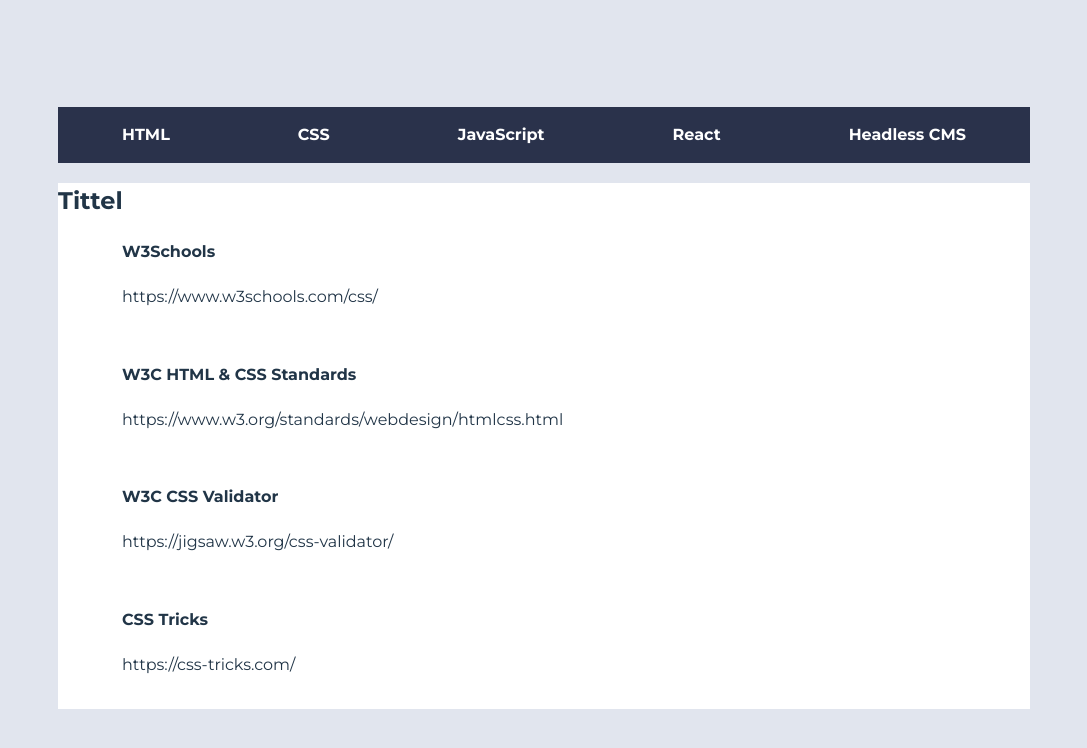
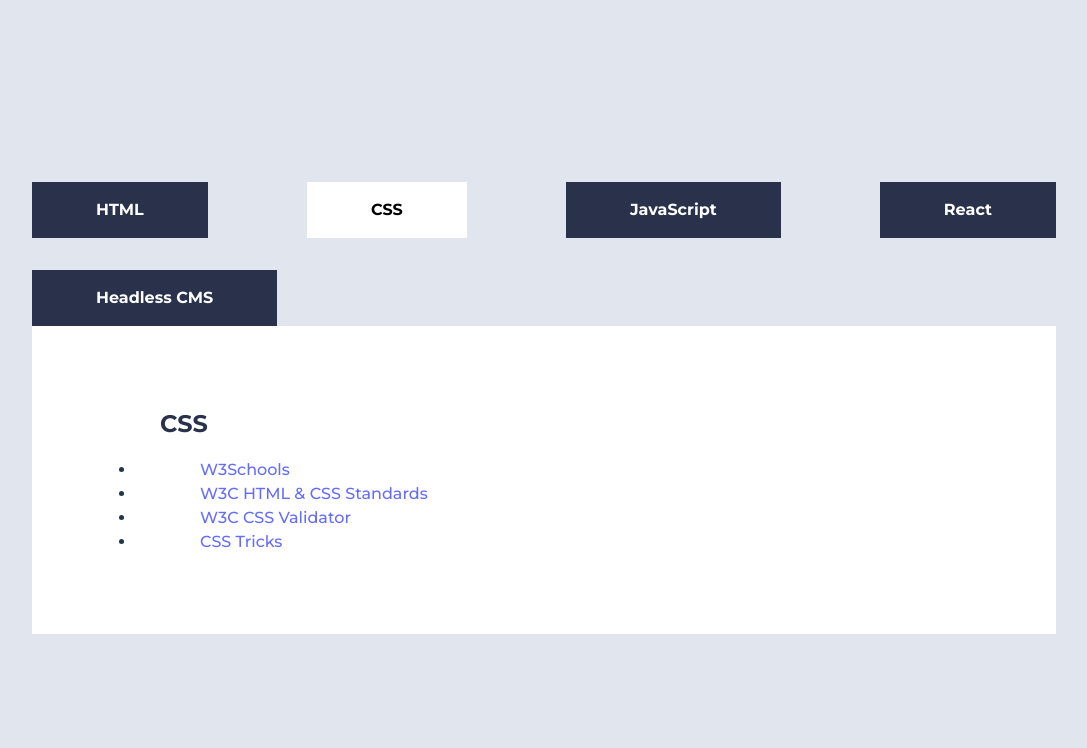
Before and after one commit to Rubinadragon/uin25ak2_resourceapp_vegstein, a React (Vite) app: page /css in a window 1280 px wide. Shown: the top 748 px of the page, without its empty margins (96-1183 px from the left). Built offline with nearby package versions, Linux system fonts and the light colour scheme.

Commit message:
Tittel, Nav, ResourcePage, Resources
Tittel er nå dynamisk og i uppercase.
Link i nav.jsx er nå navlink for å få lettere til active-klassen.
filter foregår nå i Resourcepage og sender props til resources.
resources har ikke lenger h4, og overskriften er nå isteden PageTitle.

```diff
--- a/src/App.jsx
+++ b/src/App.jsx
@@ -1,9 +1,9 @@
+//https://stackoverflow.com/questions/34735580/how-to-do-a-redirect-to-another-route-with-react-router
 import { useState } from 'react'
 import './App.css'
 import Layout from './components/Layout'
-import { Route, Routes, useParams } from 'react-router'
+import { Navigate, Route, Routes, useParams } from 'react-router'
 import {resources} from './assets/ressurser'
-import Resources from './components/resources'
 import ResourcePage from './components/ResourcePage'
 
 function App() {
@@ -13,6 +13,8 @@
   return (
     <Layout>
       <Routes>
+        {/*Linjen under fra siste forslag på første kommentar fra denne siden:https://stackoverflow.com/questions/70437952/is-there-a-way-to-set-a-default-route-with-react-router-v6*/}
+        <Route path="*" element={<Navigate to="html" replace/>}/>
         <Route path="/:slug" element={<ResourcePage resources={resources} category={resources.category} title={resources.title} url={resources.url}/>}/>
       </Routes>
     </Layout>
--- a/src/assets/styles/layout.scss
+++ b/src/assets/styles/layout.scss
@@ -9,7 +9,7 @@
 
 #root{
     text-align: left;
-    padding: 0;
+    padding: 10%;
 }
 
 body{
--- a/src/assets/styles/nav.scss
+++ b/src/assets/styles/nav.scss
@@ -54,12 +54,16 @@
     #tabs{
         flex-direction: row;
         justify-content: space-between;
-    }
-    a:hover{
+        a{
+            padding: 1rem 4rem;
+        }
+        a:hover{
             background-color: $linkColor;
         }
+    }
+
     a{
-        padding: 1rem 4rem;
+        padding: 0rem 4rem;
         margin: 1rem 0 0 0;
         cursor: pointer;
     }
--- a/src/assets/styles/resourcePage.scss
+++ b/src/assets/styles/resourcePage.scss
@@ -8,14 +8,20 @@
 
 main{
     background-color: $white;
-    padding: 4rem
+    padding: 4rem;
     h2{
+        padding: 1rem 4rem 0;
+        margin: 0;
         color: $secondaryColor;
     }
     article{
         padding: 0 4rem 1rem;
+        li{
+            padding: 0.5rem;
+        }
         a{
             color: $linkColor;
+            padding: 0;
         }
     }
 }
--- a/src/components/Layout.jsx
+++ b/src/components/Layout.jsx
@@ -7,9 +7,9 @@
             <header>
                 <Nav/>
             </header>
-            {children}
+            <main>
+                {children}
+            </main>
         </>
-
-    //<script src="script.js"></script>
     )
 }
--- a/src/components/Nav.jsx
+++ b/src/components/Nav.jsx
@@ -1,19 +1,39 @@
+//https://salehmubashar.com/blog/how-to-create-active-links-using-react-router-v6
 import "../assets/styles/nav.scss"
-import { Link } from "react-router";
+import { Link, NavLink, useParams } from "react-router";
 import {resources} from '../assets/ressurser'
 import Resources from "./resources";
+import { useState } from "react";
 
 export default function Nav(){
+    //const filterResources = resources.filter((resource) => resource.category === slug)
+    const {slug} = useParams()
+    //const [active, setActive] = useState(() => activeTab())
+    const [active, setActive] = useState(false)
 
+    /*function activeTab(){
+        resources.category === slug ? true : false
+    }*/
+   //console.log(active)
+
+   //Studentassistent foreslo å bytte ut Link med NavLink for da fungerte active-klassen på scss uten ekstra kode.
     return(
         <nav>
             <ul id="tabs">
                 <li>
-                    <Link to={"/html"}>HTML</Link>
-                    <Link to={"/css"}>CSS</Link>
-                    <Link to={"/javascript"}>JavaScript</Link>
-                    <Link to={"/react"}>React</Link>
-                    <Link to={"/headless-cms"}>Headless CMS</Link>
+                    <NavLink to={"/html"}>HTML</NavLink>
+                </li>
+                <li>
+                    <NavLink to={"/css"}>CSS</NavLink>
+                </li>
+                <li>
+                    <NavLink to={"/javascript"}>JavaScript</NavLink>
+                </li>
+                <li>
+                    <NavLink to={"/react"}>React</NavLink>
+                </li>
+                <li>
+                    <NavLink to={"/headless-cms"}>Headless CMS</NavLink>
                 </li>
             </ul>
         </nav>
--- a/src/components/PageTitle.jsx
+++ b/src/components/PageTitle.jsx
@@ -1,10 +1,10 @@
+import { useParams } from "react-router";
 import "../assets/styles/resourcePage.scss"
 import Resources from "./resources";
 
-export default function PageTitle({resources}){
-    //const {slug} = useParams()
-
-    //const filterResources = resources.filter((resource) => resource.category === slug)
-
-    return <h2>Tittel</h2>
+export default function PageTitle({resource, category}){
+    //https://stackoverflow.com/questions/61914833/reactjs-convert-input-string-to-upper-case
+    return (
+        <h2>{category.toUpperCase()}</h2>
+    )
 }
--- a/src/components/ResourcePage.jsx
+++ b/src/components/ResourcePage.jsx
@@ -1,15 +1,20 @@
+import { useParams } from "react-router";
 import "../assets/styles/resourcePage.scss"
 
 import PageTitle from "./PageTitle";
 import Resources from "./resources";
 
+export default function ResourcePage({resources}){
+    const {slug} = useParams()
+    //Basert på kode fra legodudes-forelesning
+    const filterResources = resources.filter((resource) => resource.category === slug)
 
-export default function ResourcePage({resources}){
+    //<main> lå opprinnelig her, men studentassistent foreslo at det er bedre å putte det i layout, siden den skal wrappe rundt alle barneelementene.
+    return(
+        <>
+        <PageTitle category={filterResources[0].category}/>
+        <Resources resources={filterResources} title={resources.title} url={resources.url}/>
+        </>
 
-    return(
-        <main>
-            <PageTitle/>
-            <Resources resources={resources} category={resources.category} title={resources.title} url={resources.url}/>
-        </main>
     )
 }
--- a/src/components/Resources.jsx
+++ b/src/components/Resources.jsx
@@ -1,20 +1,19 @@
 import { useParams } from 'react-router'
 import PageTitle from './PageTitle'
+import "../assets/styles/resourcePage.scss"
 
 export default function Resources({resources}){
-    //Fikk hjelp av studentassistent til å finne ut at jeg manglet paranteser på slutten
-    const {slug} = useParams()
-
-    //Basert på kode fra legodudes-forelesning
-    const filterResources = resources.filter((resource) => resource.category === slug)
-
     return(
-        <>
-            {filterResources.map((resource, index) =>
-                (<article id= "article" key={index}>
-                    <h4>{resource.title}</h4>
-                    <p>{resource.url}</p>
-                </article>))}
-        </>
+        /*Opprinnelig lå filterResources fra ResourcePage her, og ble også mappet direkte inn her.
+        Studentassistent foreslo å legge den høyere opp i komponenttreet for å slippe å skrive det inn flere ganger.*/
+        <ul>
+            {resources?.map((resource, index) => {
+                //Studentassistent foreslo å legge en ekstra return inni her for at teksten skal rendres.
+                return(
+                    <li key={index}>
+                            <a href={resource?.url}>{resource?.title}</a>
+                    </li>)
+                })}
+        </ul>
     )
 }
```
